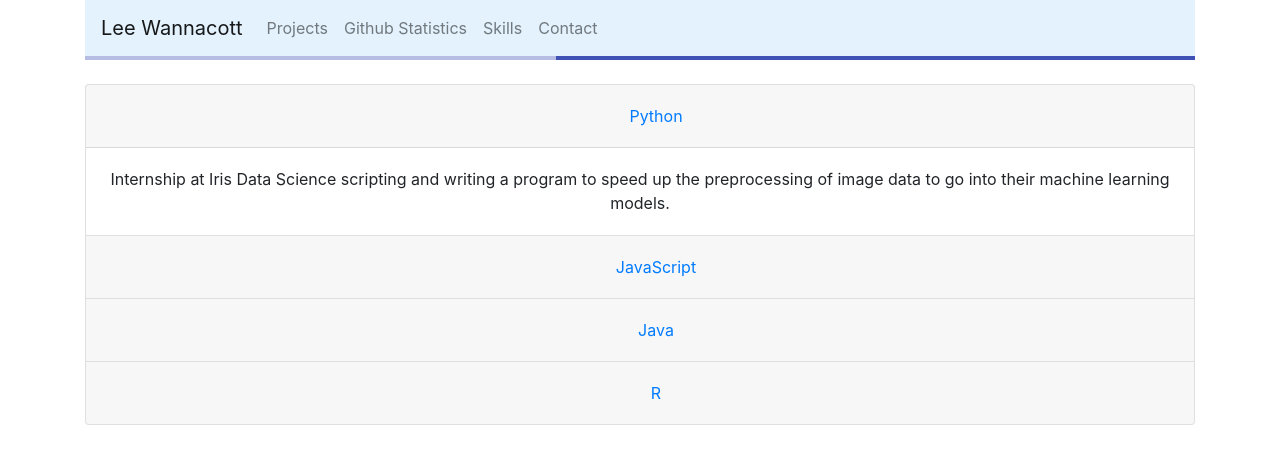
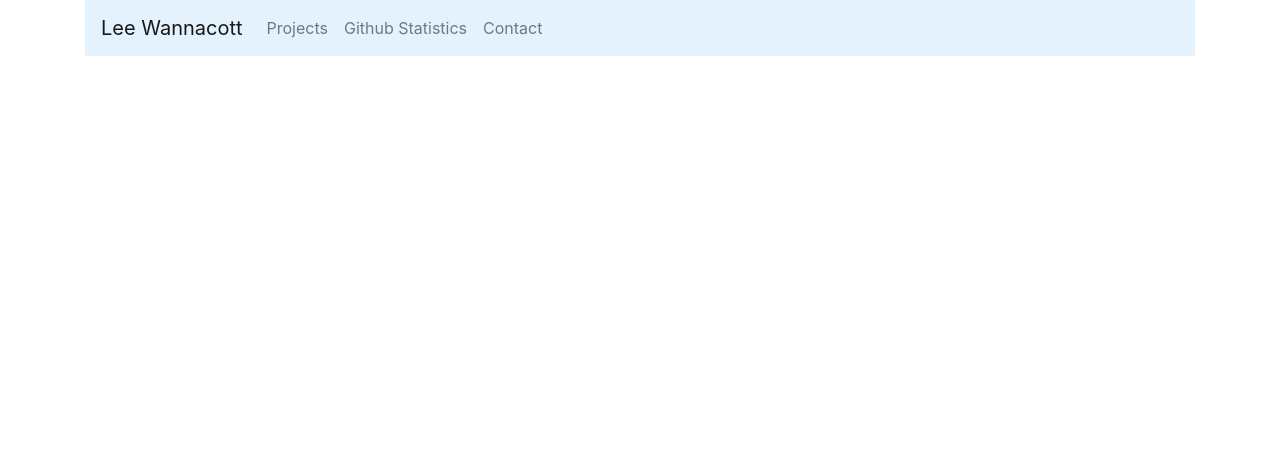
Before and after one commit to LeeWannacott/Portfolio, a React (Create React App) app: page /#/Skills in a window 1280 px wide. Shown: the top 464 px of the page. Built offline with nearby package versions, Linux system fonts and the light colour scheme.

Commit message:
Removed skills section may add back

```diff
--- a/src/layout/NavBar.js
+++ b/src/layout/NavBar.js
@@ -6,15 +6,15 @@ import Home from './Home'
 import Projects from './Projects';
 import GitHub from './GitHub';
 import Contact from './Contact'
-import Skills from './Skills'
-import LinearProgress from '@material-ui/core/LinearProgress';
+// import LinearProgress from '@material-ui/core/LinearProgress';
+
 export class NavBar extends Component {
+
 
   render() {
     return (
 
       <div className="container">
-
         <Navbar className="nav-color" expand="lg" variant="light">
           <Navbar.Brand >Lee Wannacott</Navbar.Brand>
           <Navbar.Toggle aria-controls="basic-navbar-nav" />
@@ -22,19 +22,17 @@ export class NavBar extends Component {
             <Nav className="mr-auto">
                 <Nav.Link as={Link} to="/Projects"> Projects </Nav.Link>
                 <Nav.Link as={Link} to="/GitHub"> Github Statistics </Nav.Link>
-                <Nav.Link className="nav-link" as={Link} to="/Skills"> Skills </Nav.Link>
                 <Nav.Link className="nav-link" as={Link} to="/Contact"> Contact </Nav.Link>
             </Nav>
           </Navbar.Collapse>
         </Navbar>
-        <LinearProgress/>
+        {/* <LinearProgress/> */}
         <br></br>
         <div>
           <Switch>
             <Route exact path="/" component={Home} />
             <Route path="/Projects" component={Projects} />
             <Route path="/GitHub" component={GitHub} />
-            <Route path="/Skills" component={Skills} />
             <Route path="/Contact" component={Contact} />
           </Switch>
         </div>
--- a/src/layout/Skills.js
+++ /dev/null
@@ -1,89 +0,0 @@
-import React, { Component } from "react";
-
-import { Accordion, Card, Button } from "react-bootstrap";
-
-export class Skills extends Component {
-    render() {
-        return (
-            <div classname="container">
-                <Accordion defaultActiveKey="0">
-                    <Card>
-                        <Card.Header>
-                            <Accordion.Toggle
-                                as={Button}
-                                variant="link"
-                                eventKey="0"
-                            >
-                                Python
-                            </Accordion.Toggle>
-                        </Card.Header>
-                        <Accordion.Collapse eventKey="0">
-                            <Card.Body>
-                                Internship at Iris Data Science
-                                scripting and writing a program to speed up the
-                                preprocessing of image data to go into their
-                                machine learning models.
-                            </Card.Body>
-                        </Accordion.Collapse>
-                    </Card>
-
-                    <Card>
-                        <Card.Header>
-                            <Accordion.Toggle
-                                as={Button}
-                                variant="link"
-                                eventKey="1"
-                            >
-                                JavaScript
-                            </Accordion.Toggle>
-                        </Card.Header>
-                        <Accordion.Collapse eventKey="1">
-                            <Card.Body>
-                                Built table-sort-js for
-                                sorting HTML tables.
-                            </Card.Body>
-                        </Accordion.Collapse>
-                    </Card>
-
-                    <Card>
-                        <Card.Header>
-                            <Accordion.Toggle
-                                as={Button}
-                                variant="link"
-                                eventKey="2"
-                            >
-                                Java
-                            </Accordion.Toggle>
-                        </Card.Header>
-                        <Accordion.Collapse eventKey="2">
-                            <Card.Body>
-                                Six week intensive full-time paper (COMP160: General
-                                Programming) in summer school.
-                            </Card.Body>
-                        </Accordion.Collapse>
-                    </Card>
-                    <Card>
-                        <Card.Header>
-                            <Accordion.Toggle
-                                as={Button}
-                                variant="link"
-                                eventKey="3"
-                            >
-                               R
-                            </Accordion.Toggle>
-                        </Card.Header>
-                        <Accordion.Collapse eventKey="3">
-                            <Card.Body>
-                            Studied Data Science at Otago University.
-
-                            </Card.Body>
-                        </Accordion.Collapse>
-                    </Card>
-                </Accordion>
-
-            </div>
-        );
-    }
-}
-
-export default Skills;
```
